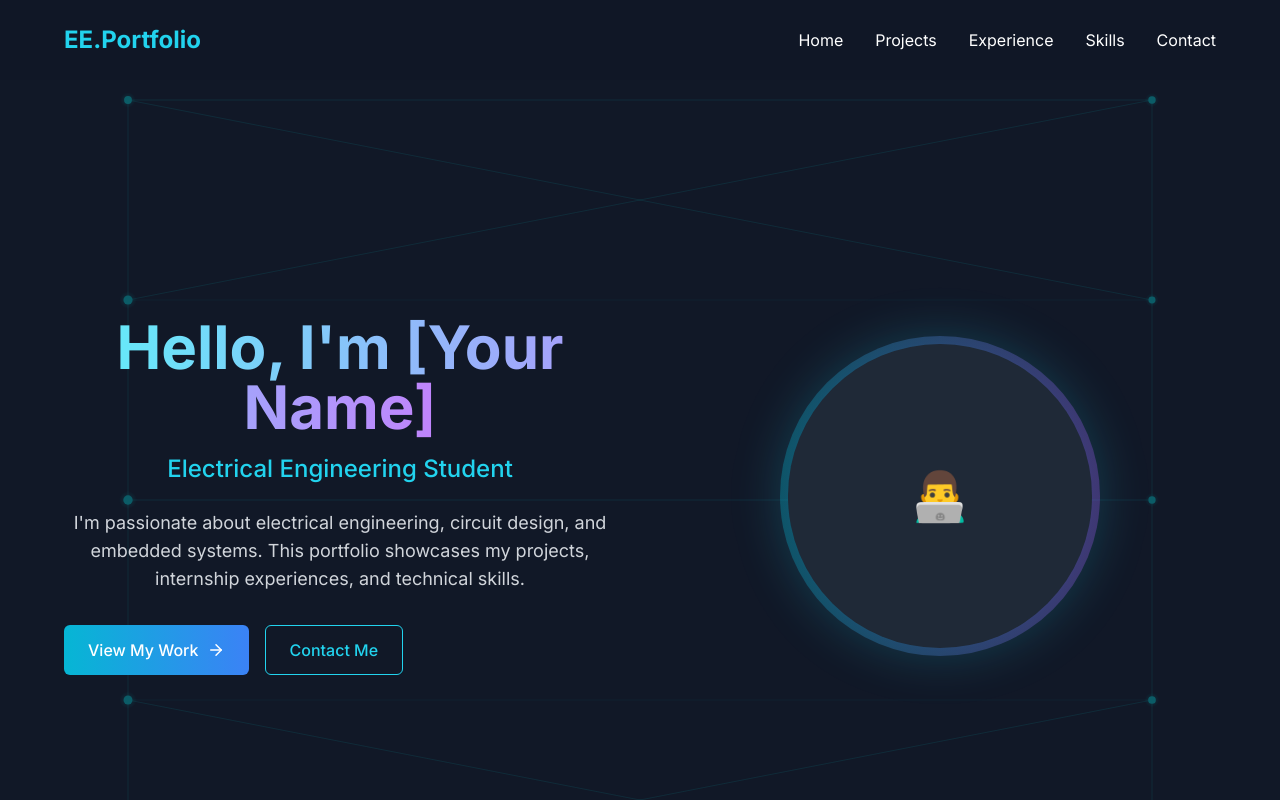
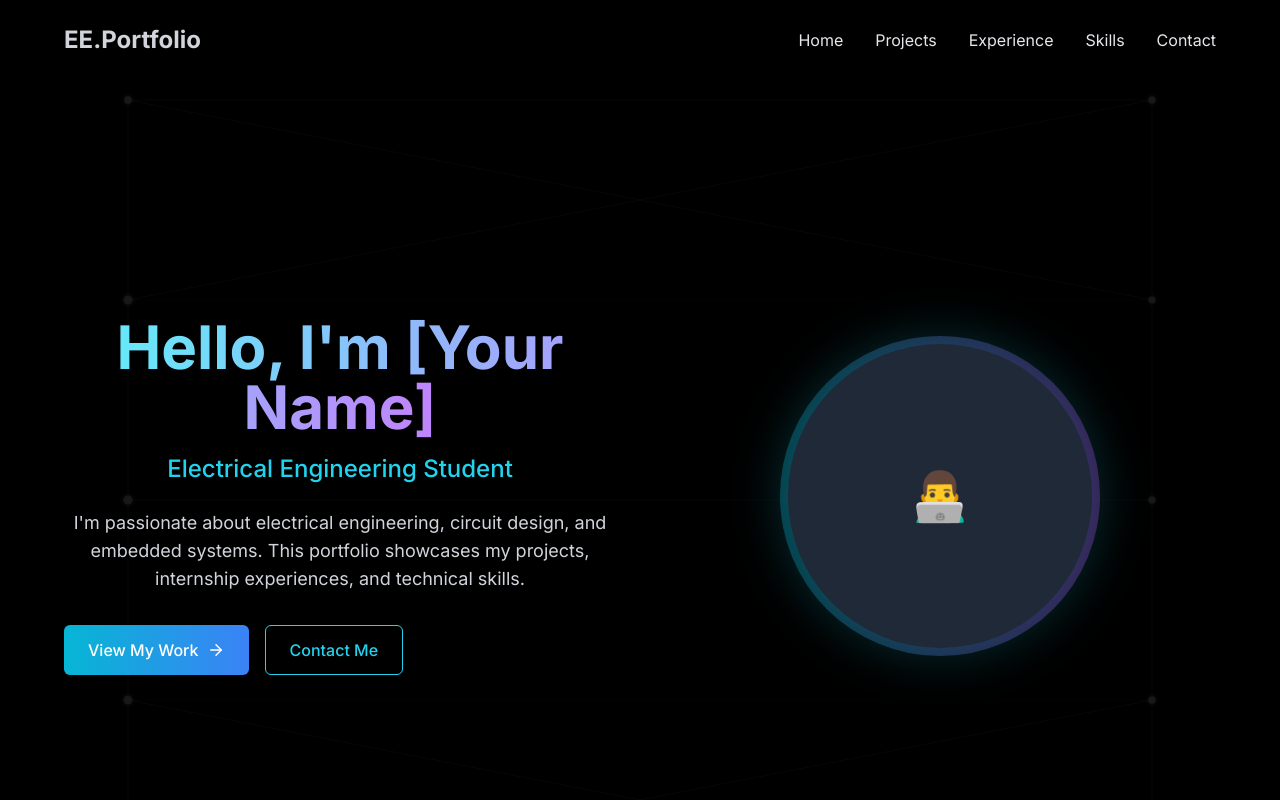
Before and after one commit to prathamingale49/personal-website, a React (Vite) app: page / in a window 1280 px wide. Shown: the top 800 px of the page. Built offline with nearby package versions, Linux system fonts and the light colour scheme.

Commit message:
Refactor: Update circuit animation colors
Change the colors of the circuit animation to be less blue and more blackish.

```diff
--- a/src/App.css
+++ b/src/App.css
@@ -40,9 +40,9 @@ canvas {
 
 /* Node pulse animation */
 @keyframes node-pulse {
-  0% { box-shadow: 0 0 5px 0px rgba(0, 255, 255, 0.7); }
-  50% { box-shadow: 0 0 15px 5px rgba(0, 255, 255, 0.9); }
-  100% { box-shadow: 0 0 5px 0px rgba(0, 255, 255, 0.7); }
+  0% { box-shadow: 0 0 5px 0px rgba(150, 150, 150, 0.7); }
+  50% { box-shadow: 0 0 15px 5px rgba(150, 150, 150, 0.9); }
+  100% { box-shadow: 0 0 5px 0px rgba(150, 150, 150, 0.7); }
 }
 
 .node {
--- a/src/components/Footer.tsx
+++ b/src/components/Footer.tsx
@@ -5,30 +5,30 @@ export const Footer: React.FC = () => {
   const currentYear = new Date().getFullYear();
 
   return (
-    <footer className="bg-gray-900 border-t border-gray-800 py-8 px-4 md:px-8 lg:px-16">
+    <footer className="bg-black border-t border-zinc-800 py-8 px-4 md:px-8 lg:px-16">
       <div className="max-w-7xl mx-auto">
         <div className="flex flex-col md:flex-row items-center justify-between">
           <div className="mb-4 md:mb-0">
-            <p className="text-cyan-400 font-bold text-lg">EE.Portfolio</p>
-            <p className="text-gray-400 text-sm">Electrical Engineering Student</p>
+            <p className="text-gray-300 font-bold text-lg">EE.Portfolio</p>
+            <p className="text-gray-500 text-sm">Electrical Engineering Student</p>
           </div>
 
           <div className="flex gap-6">
-            <a href="#" className="text-gray-400 hover:text-cyan-400 transition-colors">
+            <a href="#" className="text-gray-500 hover:text-gray-300 transition-colors">
               LinkedIn
             </a>
-            <a href="#" className="text-gray-400 hover:text-cyan-400 transition-colors">
+            <a href="#" className="text-gray-500 hover:text-gray-300 transition-colors">
               GitHub
             </a>
-            <a href="#" className="text-gray-400 hover:text-cyan-400 transition-colors">
+            <a href="#" className="text-gray-500 hover:text-gray-300 transition-colors">
               Email
             </a>
           </div>
         </div>
 
-        <div className="h-px bg-gray-800 my-6"></div>
+        <div className="h-px bg-zinc-800 my-6"></div>
 
-        <div className="text-center text-gray-500 text-sm">
+        <div className="text-center text-gray-600 text-sm">
           © {currentYear} Your Name. All rights reserved.
         </div>
       </div>
--- a/src/components/ScrollCircuit.tsx
+++ b/src/components/ScrollCircuit.tsx
@@ -97,7 +97,7 @@ export const ScrollCircuit: React.FC = () => {
 
           const componentNode = createNode(midX, midY);
           componentNode.radius = 6; // Larger component
-          componentNode.color = '#00FFAA'; // Different color for components
+          componentNode.color = '#5c5c5c'; // Different color for components (darker gray)
 
           connectNodes(leftPathNodes[i], componentNode);
           connectNodes(componentNode, rightPathNodes[i]);
@@ -115,7 +115,7 @@ export const ScrollCircuit: React.FC = () => {
         y,
         radius: 3 + Math.random() * 2,
         connections: [],
-        color: '#00FFFF',
+        color: '#444444', // Changed to dark gray
         pulseRadius: 0,
         maxPulseRadius: 15 + Math.random() * 10,
         pulseActive: false,
@@ -202,7 +202,7 @@ export const ScrollCircuit: React.FC = () => {
           ctx.beginPath();
           ctx.moveTo(node.x, node.y);
           ctx.lineTo(connection.node.x, connection.node.y);
-          ctx.strokeStyle = 'rgba(0, 255, 255, 0.15)';
+          ctx.strokeStyle = 'rgba(90, 90, 90, 0.15)'; // Changed to gray
           ctx.lineWidth = 1;
           ctx.stroke();
 
@@ -225,7 +225,7 @@ export const ScrollCircuit: React.FC = () => {
             // Draw current pulse
             ctx.beginPath();
             ctx.arc(currentX, currentY, 3, 0, Math.PI * 2);
-            ctx.fillStyle = '#FFFFFF';
+            ctx.fillStyle = '#AAAAAA'; // Changed to light gray
             ctx.fill();
 
             // Draw glow effect
@@ -233,8 +233,8 @@ export const ScrollCircuit: React.FC = () => {
               currentX, currentY, 0,
               currentX, currentY, 10
             );
-            gradient.addColorStop(0, 'rgba(0, 255, 255, 0.7)');
-            gradient.addColorStop(1, 'rgba(0, 255, 255, 0)');
+            gradient.addColorStop(0, 'rgba(150, 150, 150, 0.7)'); // Changed to gray
+            gradient.addColorStop(1, 'rgba(100, 100, 100, 0)');
 
             ctx.beginPath();
             ctx.arc(currentX, currentY, 10, 0, Math.PI * 2);
@@ -254,8 +254,8 @@ export const ScrollCircuit: React.FC = () => {
           node.x, node.y, 0,
           node.x, node.y, node.radius * 2
         );
-        nodeGradient.addColorStop(0, 'rgba(0, 255, 255, 0.4)');
-        nodeGradient.addColorStop(1, 'rgba(0, 255, 255, 0)');
+        nodeGradient.addColorStop(0, 'rgba(120, 120, 120, 0.4)'); // Changed to gray
+        nodeGradient.addColorStop(1, 'rgba(80, 80, 80, 0)');
 
         ctx.beginPath();
         ctx.arc(node.x, node.y, node.radius * 2, 0, Math.PI * 2);
--- a/src/pages/Index.tsx
+++ b/src/pages/Index.tsx
@@ -25,20 +25,20 @@ const Index = () => {
   }, []);
 
   return (
-    <div className="min-h-screen bg-gray-900 text-white">
+    <div className="min-h-screen bg-black text-gray-200">
       <div className="fixed top-0 left-0 w-full h-full z-0 opacity-30">
         <ScrollCircuit />
       </div>
       <div className="relative z-10">
-        <header className="py-6 px-4 md:px-8 lg:px-16 fixed w-full top-0 bg-gray-900/80 backdrop-blur-md z-20">
+        <header className="py-6 px-4 md:px-8 lg:px-16 fixed w-full top-0 bg-black/80 backdrop-blur-md z-20">
           <nav className="flex justify-between items-center max-w-7xl mx-auto">
-            <div className="text-cyan-400 font-bold text-2xl">EE.Portfolio</div>
+            <div className="text-gray-300 font-bold text-2xl">EE.Portfolio</div>
             <ul className="hidden md:flex gap-8">
-              <li><a href="#home" className="hover:text-cyan-400 transition-colors">Home</a></li>
-              <li><a href="#projects" className="hover:text-cyan-400 transition-colors">Projects</a></li>
-              <li><a href="#experience" className="hover:text-cyan-400 transition-colors">Experience</a></li>
-              <li><a href="#skills" className="hover:text-cyan-400 transition-colors">Skills</a></li>
-              <li><a href="#contact" className="hover:text-cyan-400 transition-colors">Contact</a></li>
+              <li><a href="#home" className="hover:text-gray-400 transition-colors">Home</a></li>
+              <li><a href="#projects" className="hover:text-gray-400 transition-colors">Projects</a></li>
+              <li><a href="#experience" className="hover:text-gray-400 transition-colors">Experience</a></li>
+              <li><a href="#skills" className="hover:text-gray-400 transition-colors">Skills</a></li>
+              <li><a href="#contact" className="hover:text-gray-400 transition-colors">Contact</a></li>
             </ul>
           </nav>
         </header>
@@ -52,7 +52,7 @@ const Index = () => {
             <ProjectsSection />
           </section>
 
-          <section id="experience" className="py-16 px-4 md:px-8 lg:px-16 bg-gray-800/50 backdrop-blur-sm">
+          <section id="experience" className="py-16 px-4 md:px-8 lg:px-16 bg-zinc-900/50 backdrop-blur-sm">
             <div className="max-w-7xl mx-auto">
               <ExperienceSection />
             </div>
@@ -62,7 +62,7 @@ const Index = () => {
             <SkillsSection />
           </section>
 
-          <section id="contact" className="py-16 px-4 md:px-8 lg:px-16 bg-gray-800/50 backdrop-blur-sm">
+          <section id="contact" className="py-16 px-4 md:px-8 lg:px-16 bg-zinc-900/50 backdrop-blur-sm">
             <div className="max-w-7xl mx-auto">
               <ContactSection />
             </div>
```
